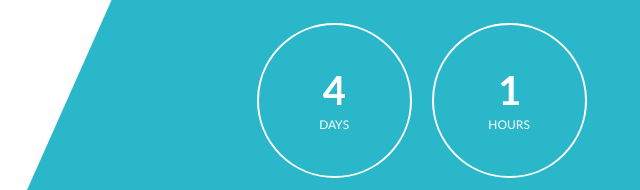
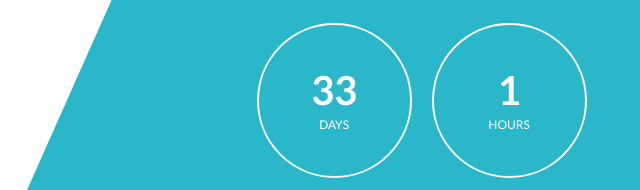
Before and after one commit to thorly-education/thorly-education.github.io, a plain HTML site: page index.html in a window 1280 px wide. Shown: the part 172-362 px from the top of the page, 539-1179 px from the left. Drawn offline with nearby package versions, Linux system fonts and the light colour scheme; a web font is replaced by a local one.

Commit message:
product launch delay

```diff
--- a/index.html
+++ b/index.html
@@ -125,7 +125,7 @@
 
     <script>
         // Set the date we're counting down to
-        var countDownDate = new Date("Feb 1, 2020 15:00:00").getTime();
+        var countDownDate = new Date("Mar 1, 2020 15:00:00").getTime();
 
         // Update the count down every 1 second
         var x = setInterval(function() {
```
